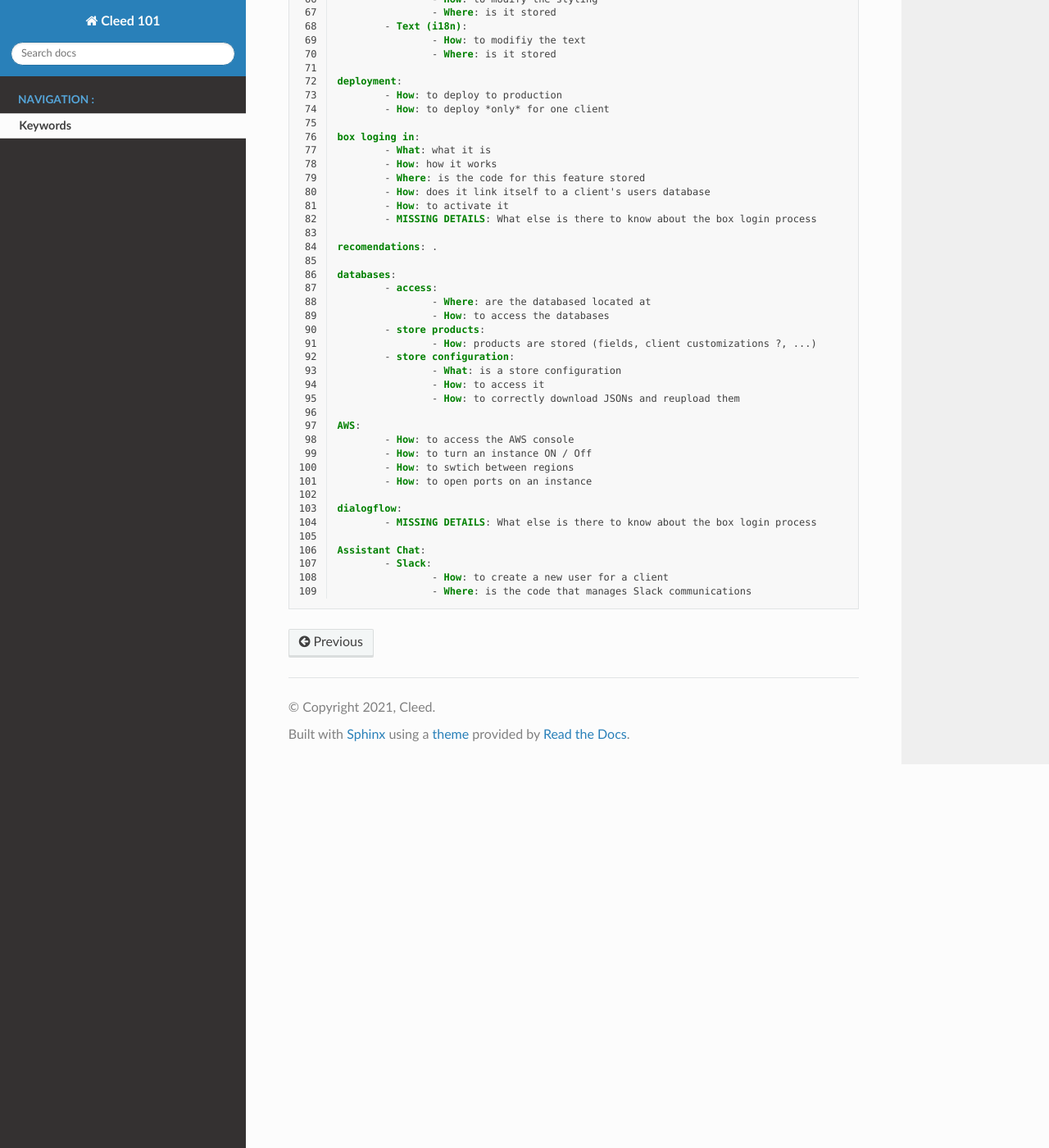
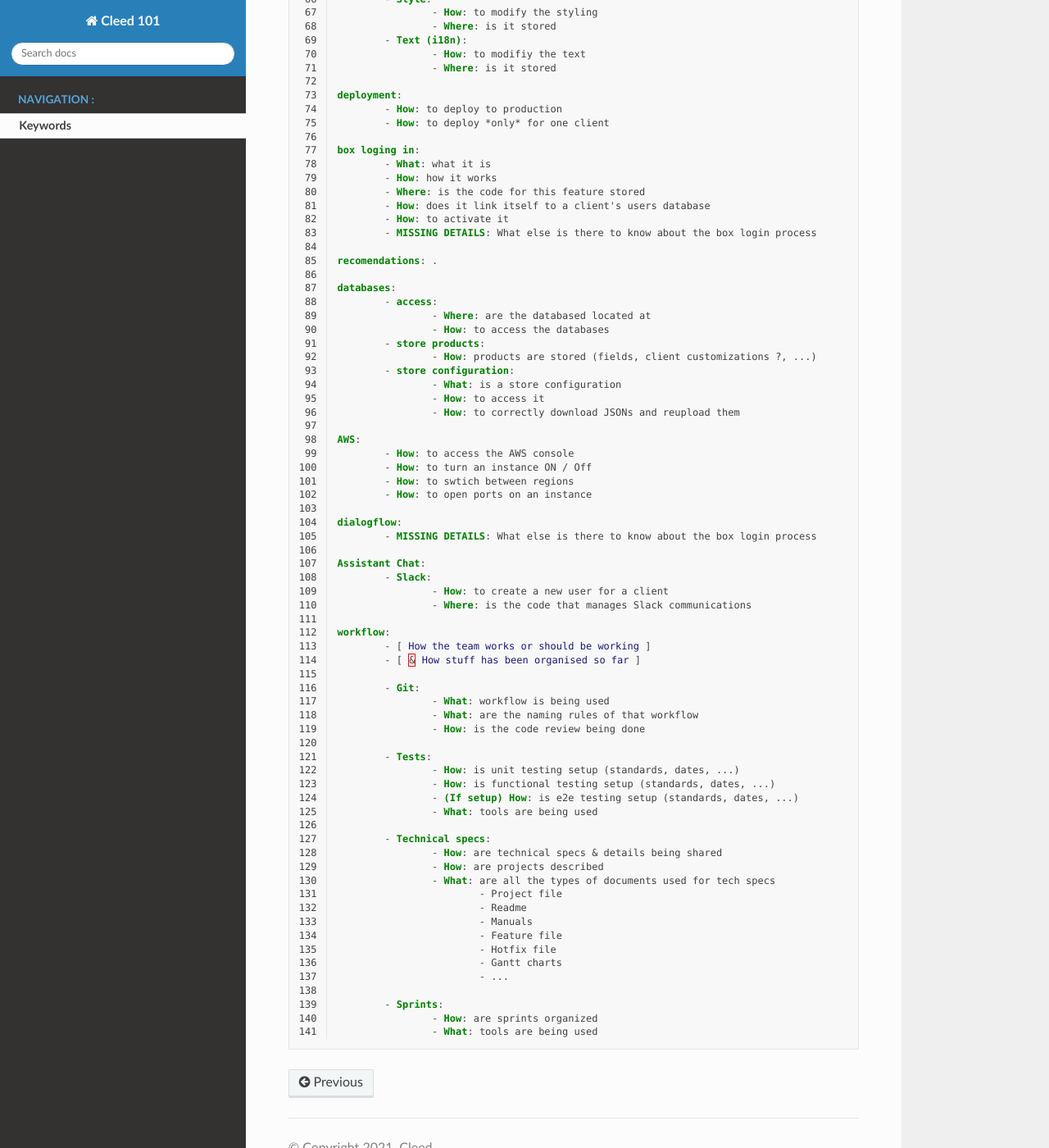
Before and after one commit to gXiah/cleed-documentation, a Sphinx documentation site: the page built from source/pages/general/keywords.rst, in a window 1280 px wide and 1400 px high, scrolled down 1370 px. Shown: the whole window at 82% size. Built offline with Sphinx 7.4.7 and the Read the Docs theme 2.0.0, drawn with Linux system fonts in a browser that asks for light colours; some of the changed text lies outside the part shown.

Commit message:
Update: Keywords page

```diff
--- a/source/pages/general/keywords.rst
+++ b/source/pages/general/keywords.rst
@@ -122,3 +123,34 @@ source
 		- Slack:
 			- How: to create a new user for a client
 			- Where: is the code that manages Slack communications
+
+	workflow:
+		- [ How the team works or should be working ]
+		- [ & How stuff has been organised so far ]
+
+		- Git:
+			- What: workflow is being used
+			- What: are the naming rules of that workflow
+			- How: is the code review being done
+
+		- Tests:
+			- How: is unit testing setup (standards, dates, ...)
+			- How: is functional testing setup (standards, dates, ...)
+			- (If setup) How: is e2e testing setup (standards, dates, ...)
+			- What: tools are being used
+
+		- Technical specs:
+			- How: are technical specs & details being shared
+			- How: are projects described
+			- What: are all the types of documents used for tech specs
+				- Project file
+				- Readme
+				- Manuals
+				- Feature file
+				- Hotfix file
+				- Gantt charts
+				- ...
+
+		- Sprints:
+			- How: are sprints organized
+			- What: tools are being used
```
Also changed, not shown: other parts of source/pages/general/keywords.rst (+1 -0 lines).
